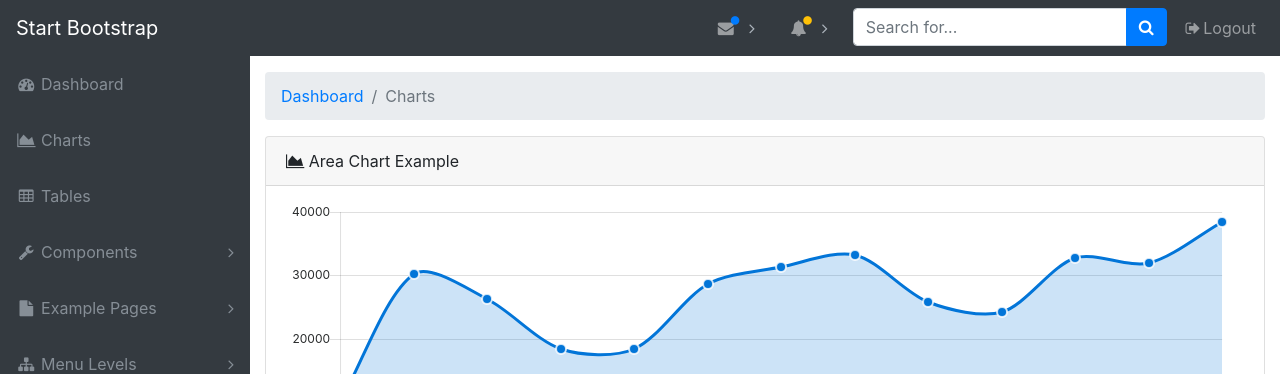
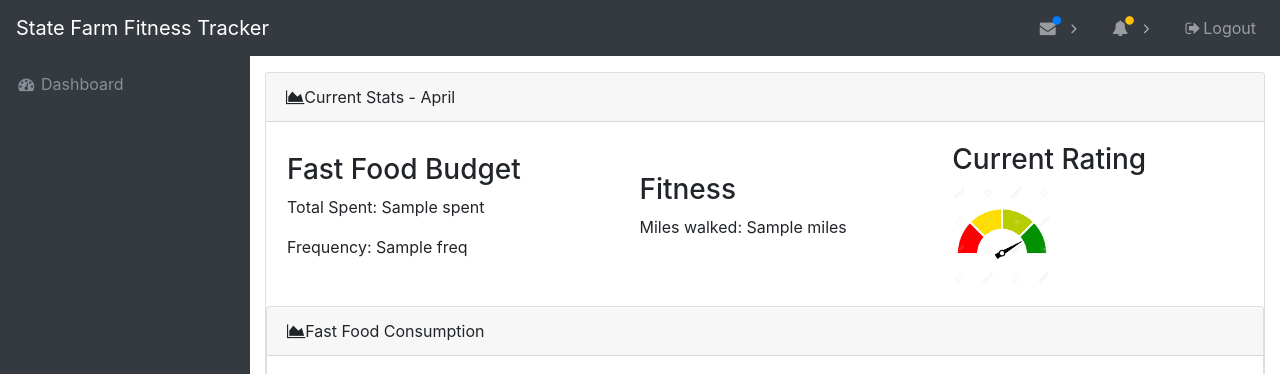
Before and after one commit to evanwsun/EarthHacks2018, a Python web app: template templates/charts.html in a window 1280 px wide. Shown: the top 374 px of the page. Run offline with Jinja, Linux system fonts and the light colour scheme; the template is opened without the code that fills it: most values are stand-ins (such as "Sample title", 1, 10 or a date in 2020); some libraries are stand-ins or nearby versions.

Commit message:
prototype 1

```diff
--- a/templates/blank.html
+++ b/templates/blank.html
@@ -13,7 +13,7 @@
   <!-- Custom fonts for this template-->
   <link href="vendor/font-awesome/css/font-awesome.min.css" rel="stylesheet" type="text/css">
   <!-- Custom styles for this template-->
-  <link href="css/sb-admin.css" rel="stylesheet">
+  <link href="../static/css/sb-admin.css" rel="stylesheet">
 </head>
 
 <body class="fixed-nav sticky-footer bg-dark" id="page-top">
@@ -272,7 +272,7 @@
     <!-- Core plugin JavaScript-->
     <script src="vendor/jquery-easing/jquery.easing.min.js"></script>
     <!-- Custom scripts for all pages-->
-    <script src="js/sb-admin.min.js"></script>
+    <script src="../static/js/sb-admin.min.js"></script>
   </div>
 </body>
 
--- a/templates/cards.html
+++ b/templates/cards.html
@@ -13,7 +13,7 @@
   <!-- Custom fonts for this template-->
   <link href="vendor/font-awesome/css/font-awesome.min.css" rel="stylesheet" type="text/css">
   <!-- Custom styles for this template-->
-  <link href="css/sb-admin.css" rel="stylesheet">
+  <link href="../static/css/sb-admin.css" rel="stylesheet">
 </head>
 
 <body class="fixed-nav sticky-footer bg-dark" id="page-top">
@@ -335,7 +335,7 @@
     <!-- Core plugin JavaScript-->
     <script src="vendor/jquery-easing/jquery.easing.min.js"></script>
     <!-- Custom scripts for all pages-->
-    <script src="js/sb-admin.min.js"></script>
+    <script src="../static/js/sb-admin.min.js"></script>
   </div>
 </body>
 
--- a/templates/charts.html
+++ b/templates/charts.html
@@ -7,19 +7,19 @@
   <meta name="viewport" content="width=device-width, initial-scale=1, shrink-to-fit=no">
   <meta name="description" content="">
   <meta name="author" content="">
-  <title>SB Admin - Start Bootstrap Template</title>
+  <title>State Farm Fitness Tracker</title>
   <!-- Bootstrap core CSS-->
-  <link href="vendor/bootstrap/css/bootstrap.min.css" rel="stylesheet">
+  <link rel= "stylesheet" type= "text/css" href= "{{ url_for('static',filename='css/bootstrap.css') }}">
   <!-- Custom fonts for this template-->
   <link href="vendor/font-awesome/css/font-awesome.min.css" rel="stylesheet" type="text/css">
   <!-- Custom styles for this template-->
-  <link href="css/sb-admin.css" rel="stylesheet">
+  <link rel= "stylesheet" type= "text/css" href= "{{ url_for('static',filename='css/sb-admin.css') }}">
 </head>
 
 <body class="fixed-nav sticky-footer bg-dark" id="page-top">
   <!-- Navigation-->
   <nav class="navbar navbar-expand-lg navbar-dark bg-dark fixed-top" id="mainNav">
-    <a class="navbar-brand" href="index.html">Start Bootstrap</a>
+    <a class="navbar-brand" href="index.html">State Farm Fitness Tracker</a>
     <button class="navbar-toggler navbar-toggler-right" type="button" data-toggle="collapse" data-target="#navbarResponsive" aria-controls="navbarResponsive" aria-expanded="false" aria-label="Toggle navigation">
       <span class="navbar-toggler-icon"></span>
     </button>
@@ -29,89 +29,6 @@
           <a class="nav-link" href="index.html">
             <i class="fa fa-fw fa-dashboard"></i>
             <span class="nav-link-text">Dashboard</span>
-          </a>
-        </li>
-        <li class="nav-item" data-toggle="tooltip" data-placement="right" title="Charts">
-          <a class="nav-link" href="charts.html">
-            <i class="fa fa-fw fa-area-chart"></i>
-            <span class="nav-link-text">Charts</span>
-          </a>
-        </li>
-        <li class="nav-item" data-toggle="tooltip" data-placement="right" title="Tables">
-          <a class="nav-link" href="tables.html">
-            <i class="fa fa-fw fa-table"></i>
-            <span class="nav-link-text">Tables</span>
-          </a>
-        </li>
-        <li class="nav-item" data-toggle="tooltip" data-placement="right" title="Components">
-          <a class="nav-link nav-link-collapse collapsed" data-toggle="collapse" href="#collapseComponents" data-parent="#exampleAccordion">
-            <i class="fa fa-fw fa-wrench"></i>
-            <span class="nav-link-text">Components</span>
-          </a>
-          <ul class="sidenav-second-level collapse" id="collapseComponents">
-            <li>
-              <a href="navbar.html">Navbar</a>
-            </li>
-            <li>
-              <a href="cards.html">Cards</a>
-            </li>
-          </ul>
-        </li>
-        <li class="nav-item" data-toggle="tooltip" data-placement="right" title="Example Pages">
-          <a class="nav-link nav-link-collapse collapsed" data-toggle="collapse" href="#collapseExamplePages" data-parent="#exampleAccordion">
-            <i class="fa fa-fw fa-file"></i>
-            <span class="nav-link-text">Example Pages</span>
-          </a>
-          <ul class="sidenav-second-level collapse" id="collapseExamplePages">
-            <li>
-              <a href="login.html">Login Page</a>
-            </li>
-            <li>
-              <a href="register.html">Registration Page</a>
-            </li>
-            <li>
-              <a href="forgot-password.html">Forgot Password Page</a>
-            </li>
-            <li>
-              <a href="blank.html">Blank Page</a>
-            </li>
-          </ul>
-        </li>
-        <li class="nav-item" data-toggle="tooltip" data-placement="right" title="Menu Levels">
-          <a class="nav-link nav-link-collapse collapsed" data-toggle="collapse" href="#collapseMulti" data-parent="#exampleAccordion">
-            <i class="fa fa-fw fa-sitemap"></i>
-            <span class="nav-link-text">Menu Levels</span>
-          </a>
-          <ul class="sidenav-second-level collapse" id="collapseMulti">
-            <li>
-              <a href="#">Second Level Item</a>
-            </li>
-            <li>
-              <a href="#">Second Level Item</a>
-            </li>
-            <li>
-              <a href="#">Second Level Item</a>
-            </li>
-            <li>
-              <a class="nav-link-collapse collapsed" data-toggle="collapse" href="#collapseMulti2">Third Level</a>
-              <ul class="sidenav-third-level collapse" id="collapseMulti2">
-                <li>
-                  <a href="#">Third Level Item</a>
-                </li>
-                <li>
-                  <a href="#">Third Level Item</a>
-                </li>
-                <li>
-                  <a href="#">Third Level Item</a>
-                </li>
-              </ul>
-            </li>
-          </ul>
-        </li>
-        <li class="nav-item" data-toggle="tooltip" data-placement="right" title="Link">
-          <a class="nav-link" href="#">
-            <i class="fa fa-fw fa-link"></i>
-            <span class="nav-link-text">Link</span>
           </a>
         </li>
       </ul>
@@ -201,18 +118,6 @@
           </div>
         </li>
         <li class="nav-item">
-          <form class="form-inline my-2 my-lg-0 mr-lg-2">
-            <div class="input-group">
-              <input class="form-control" type="text" placeholder="Search for...">
-              <span class="input-group-append">
-                <button class="btn btn-primary" type="button">
-                  <i class="fa fa-search"></i>
-                </button>
-              </span>
-            </div>
-          </form>
-        </li>
-        <li class="nav-item">
           <a class="nav-link" data-toggle="modal" data-target="#exampleModal">
             <i class="fa fa-fw fa-sign-out"></i>Logout</a>
         </li>
@@ -222,45 +127,58 @@
   <div class="content-wrapper">
     <div class="container-fluid">
       <!-- Breadcrumbs-->
-      <ol class="breadcrumb">
-        <li class="breadcrumb-item">
-          <a href="#">Dashboard</a>
-        </li>
-        <li class="breadcrumb-item active">Charts</li>
-      </ol>
       <!-- Area Chart Example-->
+      <div class = 'card mb-3'>
+          <div class="card-header">
+          <i class="fa fa-area-chart"></i>Current Stats - April</div>
+        <div class="card-body">
+          <table width = '100%' height = '100%'>
+            <tr>
+              <td>
+                <h3>Fast Food Budget</h3>
+                <p>Total Spent: {{spent}}</p>
+                <p>Frequency: {{freq}}</p>
+              </td>
+              <td>
+                <h3>Fitness</h3>
+                <p>Miles walked: {{miles}}</p>
+              </td>
+              <td>
+                <h3>Current Rating</h3>
+                <img src = "{{url_for('static', filename='speed-meter.jpg')}}" width="100" height="100">
+              </td>
+            </tr>
+          </table>
+      </div>
       <div class="card mb-3">
         <div class="card-header">
-          <i class="fa fa-area-chart"></i> Area Chart Example</div>
+          <i class="fa fa-area-chart"></i>Fast Food Consumption</div>
         <div class="card-body">
-          <canvas id="myAreaChart" width="100%" height="30"></canvas>
+          <table>
+            <tr>
+              <td><div id = "Food1"><img src ='/FastDollars.png'width="800" height="400"></div></td>
+              <td><div id = "Food2"><img src ='/FastFreq.png'width="800" height="400"></div></td>
+            </tr>
+          </table>
+
         </div>
-        <div class="card-footer small text-muted">Updated yesterday at 11:59 PM</div>
+        <div class="card-footer small text-muted">Updated {{timestamp}}</div>
       </div>
-      <div class="row">
-        <div class="col-lg-8">
-          <!-- Example Bar Chart Card-->
-          <div class="card mb-3">
-            <div class="card-header">
-              <i class="fa fa-bar-chart"></i> Bar Chart Example</div>
-            <div class="card-body">
-              <canvas id="myBarChart" width="100" height="50"></canvas>
-            </div>
-            <div class="card-footer small text-muted">Updated yesterday at 11:59 PM</div>
-          </div>
+              <div class="card mb-3">
+        <div class="card-header">
+        <i class="fa fa-area-chart"></i>Fitness Charts</div>
+        <div class="card-body">
+          <table>
+            <tr>
+              <td><div id = "Fitness1"><img src ='/FastDollars.png'width="800" height="400"></div></td>
+              <td><div id = "Fitness2"><img src ='/FastFreq.png'width="800" height="400"></div></td>
+            </tr>
+          </table>
+
         </div>
-        <div class="col-lg-4">
-          <!-- Example Pie Chart Card-->
-          <div class="card mb-3">
-            <div class="card-header">
-              <i class="fa fa-pie-chart"></i> Pie Chart Example</div>
-            <div class="card-body">
-              <canvas id="myPieChart" width="100%" height="100"></canvas>
-            </div>
-            <div class="card-footer small text-muted">Updated yesterday at 11:59 PM</div>
-          </div>
-        </div>
+        <div class="card-footer small text-muted">Updated {{timestamp}}</div>
       </div>
+
     </div>
     <!-- /.container-fluid-->
     <!-- /.content-wrapper-->
@@ -294,16 +212,15 @@
       </div>
     </div>
     <!-- Bootstrap core JavaScript-->
-    <script src="vendor/jquery/jquery.min.js"></script>
-    <script src="vendor/bootstrap/js/bootstrap.bundle.min.js"></script>
-    <!-- Core plugin JavaScript-->
-    <script src="vendor/jquery-easing/jquery.easing.min.js"></script>
-    <!-- Page level plugin JavaScript-->
-    <script src="vendor/chart.js/Chart.min.js"></script>
+    <script src="{{ url_for('static', filename='js/vendor/jquery.min.js') }}"></script>
+    <script src="{{ url_for('static', filename='js/bootstrap.bundle.js') }}"></script>
+    <script src="{{ url_for('static', filename='js/vendor/') }}"></script>
+    <script src="{{ url_for('static', filename='js/vendor/jquery-easing/jquery.easing.min.js') }}"></script>
+    <script src="{{ url_for('static', filename='js/vendor/chart.js/Chart.min.js') }}"></script>
     <!-- Custom scripts for all pages-->
-    <script src="js/sb-admin.min.js"></script>
-    <!-- Custom scripts for this page-->
-    <script src="js/sb-admin-charts.min.js"></script>
+    <script src="{{ url_for('static', filename='js/sb-admin.min.js') }}"></script>
+    <script src="{{ url_for('static', filename='js/sb-admin-charts.js') }}"></script>
+    <script src="{{ url_for('static', filename='js/sb-admin-datatables.js') }}"></script>
   </div>
 </body>
 
--- a/templates/forgot-password.html
+++ b/templates/forgot-password.html
@@ -13,7 +13,7 @@
   <!-- Custom fonts for this template-->
   <link href="vendor/font-awesome/css/font-awesome.min.css" rel="stylesheet" type="text/css">
   <!-- Custom styles for this template-->
-  <link href="css/sb-admin.css" rel="stylesheet">
+  <link href="../static/css/sb-admin.css" rel="stylesheet">
 </head>
 
 <body class="bg-dark">
--- a/templates/login.html
+++ b/templates/login.html
@@ -13,7 +13,7 @@
   <!-- Custom fonts for this template-->
   <link href="vendor/font-awesome/css/font-awesome.min.css" rel="stylesheet" type="text/css">
   <!-- Custom styles for this template-->
-  <link href="css/sb-admin.css" rel="stylesheet">
+  <link href="../static/css/sb-admin.css" rel="stylesheet">
 </head>
 
 <body class="bg-dark">
--- a/templates/navbar.html
+++ b/templates/navbar.html
@@ -13,7 +13,7 @@
   <!-- Custom fonts for this template-->
   <link href="vendor/font-awesome/css/font-awesome.min.css" rel="stylesheet" type="text/css">
   <!-- Custom styles for this template-->
-  <link href="css/sb-admin.css" rel="stylesheet">
+  <link href="../static/css/sb-admin.css" rel="stylesheet">
 </head>
 
 <body class="fixed-nav sticky-footer bg-dark" id="page-top">
@@ -273,7 +273,7 @@
     <!-- Core plugin JavaScript-->
     <script src="vendor/jquery-easing/jquery.easing.min.js"></script>
     <!-- Custom scripts for all pages-->
-    <script src="js/sb-admin.min.js"></script>
+    <script src="../static/js/sb-admin.min.js"></script>
     <!-- Custom scripts for this page-->
     <!-- Toggle between fixed and static navbar-->
     <script>
--- a/templates/register.html
+++ b/templates/register.html
@@ -13,7 +13,7 @@
   <!-- Custom fonts for this template-->
   <link href="vendor/font-awesome/css/font-awesome.min.css" rel="stylesheet" type="text/css">
   <!-- Custom styles for this template-->
-  <link href="css/sb-admin.css" rel="stylesheet">
+  <link href="../static/css/sb-admin.css" rel="stylesheet">
 </head>
 
 <body class="bg-dark">
--- a/templates/tables.html
+++ b/templates/tables.html
@@ -15,7 +15,7 @@
   <!-- Page level plugin CSS-->
   <link href="vendor/datatables/dataTables.bootstrap4.css" rel="stylesheet">
   <!-- Custom styles for this template-->
-  <link href="css/sb-admin.css" rel="stylesheet">
+  <link href="../static/css/sb-admin.css" rel="stylesheet">
 </head>
 
 <body class="fixed-nav sticky-footer bg-dark" id="page-top">
@@ -761,9 +761,9 @@
     <script src="vendor/datatables/jquery.dataTables.js"></script>
     <script src="vendor/datatables/dataTables.bootstrap4.js"></script>
     <!-- Custom scripts for all pages-->
-    <script src="js/sb-admin.min.js"></script>
+    <script src="../static/js/sb-admin.min.js"></script>
     <!-- Custom scripts for this page-->
-    <script src="js/sb-admin-datatables.min.js"></script>
+    <script src="../static/js/sb-admin-datatables.min.js"></script>
   </div>
 </body>
 
```
Also changed, not shown: app.py (+28 -13 lines), fastFood.py (+5 -5 lines), gps.py (+4 -6 lines), templates/index.html (+4 -4 lines), static/speed-meter.jpg (added).
